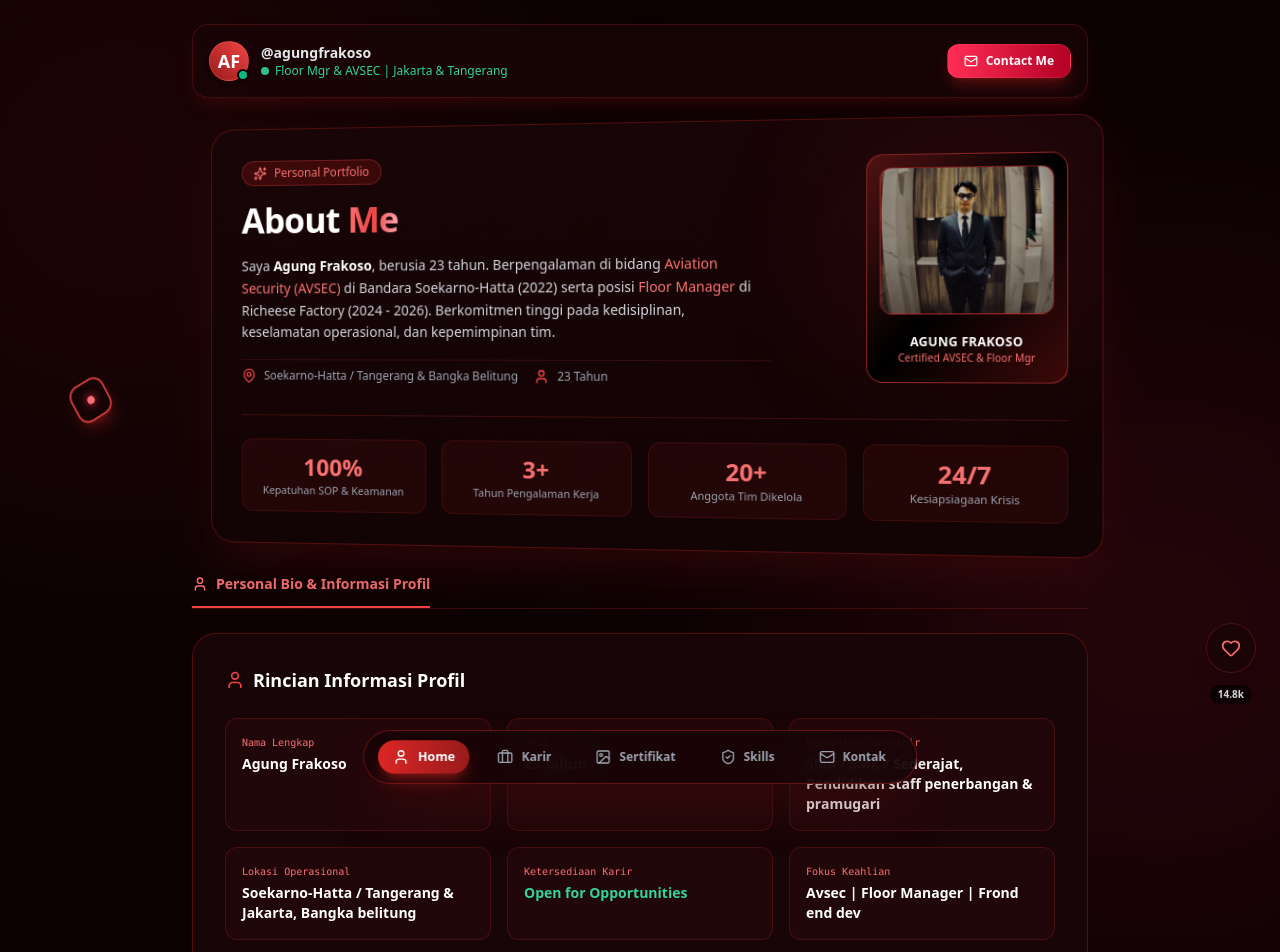
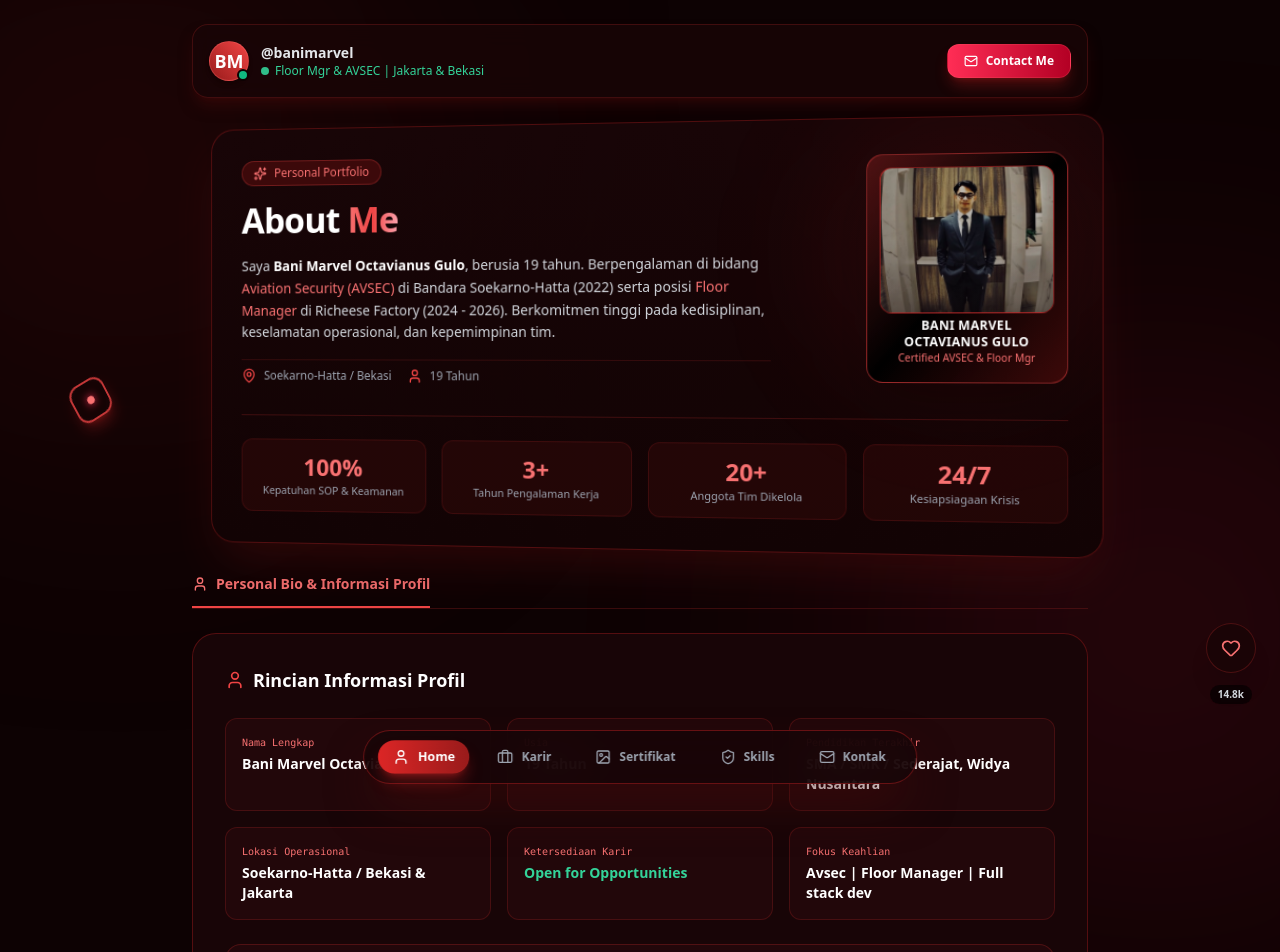
Before and after one commit to marvelous16-ion/personal-portfolio, a React (Vite) app: page / in a window 1280 px wide. Shown: the top 952 px of the page. Built offline with nearby package versions, Linux system fonts and the light colour scheme.

Commit message:
change-identity

```diff
--- a/index.html
+++ b/index.html
@@ -5,7 +5,7 @@
     <meta charset="UTF-8" />
     <link rel="icon" type="image/svg+xml" href="/favicon.svg" />
     <meta name="viewport" content="width=device-width, initial-scale=1.0" />
-    <title>Agung Frakoso | Personal portfolio</title>
+    <title>Bani Marvel Octavianus Gulo | Personal portfolio</title>
   </head>
   <body>
     <div id="root"></div>
--- a/package.json
+++ b/package.json
@@ -1,5 +1,5 @@
 {
-  "name": "agung-portfolio",
+  "name": "marvel-portfolio",
   "private": true,
   "version": "0.0.0",
   "type": "module",
--- a/src/App.jsx
+++ b/src/App.jsx
@@ -107,9 +107,9 @@ export default function App() {
     e.preventDefault();
 
     // MASUKKAN NOMOR WHATSAPP ANDA DI SINI (Ganti dengan nomor asli Anda)
-    const phoneNumber = "6282123968224";
+    const phoneNumber = "6289517848065";
 
-    const text = `Halo Agung Frakoso, ada pesan baru dari Portofolio Web:\n\n` +
+    const text = `Halo Bani Marvel Octavianus Gulo, ada pesan baru dari Portofolio Web:\n\n` +
                  `*Nama:* ${formData.name}\n` +
                  `*Email/Kontak:* ${formData.email}\n` +
                  `*Pesan:* ${formData.message}`;
@@ -147,15 +147,15 @@ export default function App() {
           <div className="flex items-center gap-3">
             <div className="relative">
               <div className="w-10 h-10 rounded-full bg-gradient-to-tr from-red-800 to-red-500 flex items-center justify-center font-bold text-lg shadow-md border border-red-400/30">
-                AF
+                BM
               </div>
               <span className="absolute bottom-0 right-0 w-3 h-3 bg-emerald-500 rounded-full border-2 border-[#0d0203]" />
             </div>
             <div>
-              <h1 className="text-sm font-semibold text-gray-200">@agungfrakoso</h1>
+              <h1 className="text-sm font-semibold text-gray-200">@banimarvel</h1>
               <div className="flex items-center gap-1.5">
                 <span className="w-2 h-2 rounded-full bg-emerald-400 animate-pulse" />
-                <span className="text-xs text-emerald-400 font-medium">Floor Mgr & AVSEC | Jakarta & Tangerang</span>
+                <span className="text-xs text-emerald-400 font-medium">Floor Mgr & AVSEC | Jakarta & Bekasi</span>
               </div>
             </div>
           </div>
@@ -196,17 +196,17 @@ export default function App() {
                   </h2>
 
                   <p className="text-gray-300 text-sm leading-relaxed">
-                    Saya <strong className="text-white">Agung Frakoso</strong>, berusia 23 tahun. Berpengalaman di bidang <span className="text-red-400 font-medium">Aviation Security (AVSEC)</span> di Bandara Soekarno-Hatta (2022) serta posisi <span className="text-red-400 font-medium">Floor Manager</span> di Richeese Factory (2024 - 2026). Berkomitmen tinggi pada kedisiplinan, keselamatan operasional, dan kepemimpinan tim.
+                    Saya <strong className="text-white">Bani Marvel Octavianus Gulo</strong>, berusia 19 tahun. Berpengalaman di bidang <span className="text-red-400 font-medium">Aviation Security (AVSEC)</span> di Bandara Soekarno-Hatta (2022) serta posisi <span className="text-red-400 font-medium">Floor Manager</span> di Richeese Factory (2024 - 2026). Berkomitmen tinggi pada kedisiplinan, keselamatan operasional, dan kepemimpinan tim.
                   </p>
 
                   <div className="pt-2 flex flex-wrap gap-4 border-t border-red-900/30">
                     <div className="flex items-center gap-2 text-xs text-gray-400">
                       <MapPin className="w-4 h-4 text-red-500" />
-                      <span>Soekarno-Hatta / Tangerang & Bangka Belitung </span>
+                      <span>Soekarno-Hatta / Bekasi </span>
                     </div>
                     <div className="flex items-center gap-2 text-xs text-gray-400">
                       <User className="w-4 h-4 text-red-500" />
-                      <span>23 Tahun</span>
+                      <span>19 Tahun</span>
                     </div>
                   </div>
                 </div>
@@ -217,14 +217,14 @@ export default function App() {
                     <div className="w-full h-36 rounded-xl bg-gradient-to-t from-red-950 to-red-800 flex items-center justify-center relative overflow-hidden border border-red-500/30 shadow-inner">
                       <img
                         src="/profil.jpeg"
-                        alt="Agung Frakoso"
+                        alt="Bani Marvel Octavianus Gulo"
                         className="w-full h-full object-cover group-hover:scale-110 transition-transform duration-300"
                       />
                       <div className="absolute inset-0 bg-gradient-to-t from-[#0d0203] via-transparent to-transparent opacity-40" />
                     </div>
 
                     <div className="text-center w-full py-1">
-                      <p className="text-xs font-bold text-white tracking-wide">AGUNG FRAKOSO</p>
+                      <p className="text-xs font-bold text-white tracking-wide">BANI MARVEL OCTAVIANUS GULO</p>
                       <p className="text-[10px] text-red-400 font-medium">Certified AVSEC & Floor Mgr</p>
                     </div>
                   </div>
@@ -274,22 +274,22 @@ export default function App() {
                 <div className="grid grid-cols-1 md:grid-cols-3 gap-4">
                   <div className="bg-[#22070a] border border-red-900/40 p-4 rounded-xl">
                     <p className="text-[10px] text-red-400 font-mono">Nama Lengkap</p>
-                    <p className="text-sm font-bold text-white mt-1">Agung Frakoso</p>
+                    <p className="text-sm font-bold text-white mt-1">Bani Marvel Octavianus Gulo</p>
                   </div>
 
                   <div className="bg-[#22070a] border border-red-900/40 p-4 rounded-xl">
                     <p className="text-[10px] text-red-400 font-mono">Usia</p>
-                    <p className="text-sm font-bold text-white mt-1">23 Tahun</p>
+                    <p className="text-sm font-bold text-white mt-1">19 Tahun</p>
                   </div>
 
                   <div className="bg-[#22070a] border border-red-900/40 p-4 rounded-xl">
                     <p className="text-[10px] text-red-400 font-mono">Pendidikan Terakhir</p>
-                    <p className="text-sm font-bold text-white mt-1">SMA / SMK / Sederajat, Pendidikan staff penerbangan & pramugari</p>
+                    <p className="text-sm font-bold text-white mt-1">SMA / SMK / Sederajat, Widya Nusantara</p>
                   </div>
 
                   <div className="bg-[#22070a] border border-red-900/40 p-4 rounded-xl">
                     <p className="text-[10px] text-red-400 font-mono">Lokasi Operasional</p>
-                    <p className="text-sm font-bold text-white mt-1">Soekarno-Hatta / Tangerang & Jakarta, Bangka belitung</p>
+                    <p className="text-sm font-bold text-white mt-1">Soekarno-Hatta / Bekasi & Jakarta</p>
                   </div>
 
                   <div className="bg-[#22070a] border border-red-900/40 p-4 rounded-xl">
@@ -299,7 +299,7 @@ export default function App() {
 
                   <div className="bg-[#22070a] border border-red-900/40 p-4 rounded-xl">
                     <p className="text-[10px] text-red-400 font-mono">Fokus Keahlian</p>
-                    <p className="text-sm font-bold text-white mt-1">Avsec | Floor Manager | Frond end dev</p>
+                    <p className="text-sm font-bold text-white mt-1">Avsec | Floor Manager | Full stack dev</p>
                   </div>
                 </div>
 
@@ -332,7 +332,7 @@ export default function App() {
 
                   <div className="flex justify-between items-start flex-wrap gap-2 pt-2 border-t border-red-900/30">
                     <div>
-                      <h4 className="text-sm font-bold text-white">Pendidikan staff penerbangan & pramugari</h4>
+                      <h4 className="text-sm font-bold text-white">Pendidikan  </h4>
                       <p className="text-xs text-gray-400 mt-0.5">Lulus dengan Predikat Baik & Memiliki Sertifikasi Pelatihan Operasional</p>
                     </div>
                     <span className="px-3 py-1 bg-red-950 border border-red-800/50 rounded-full text-[11px] text-red-300 font-medium">
@@ -353,7 +353,7 @@ export default function App() {
 
                   <div className="flex justify-between items-start flex-wrap gap-2 pt-2 border-t border-red-900/30">
                     <div>
-                      <h4 className="text-sm font-bold text-white">SMK N1 TANJUNG PANDAN RPL</h4>
+                      <h4 className="text-sm font-bold text-white">SMA Widya Nusantara Bekasi</h4>
                       <p className="text-xs text-gray-400 mt-0.5">Lulus dengan Predikat Baik & Memiliki Sertifikasi Pelatihan</p>
                     </div>
                     <span className="px-3 py-1 bg-red-950 border border-red-800/50 rounded-full text-[11px] text-red-300 font-medium">
```
Also changed, not shown: 1 other file (tests, documents, lock files or other folders).
